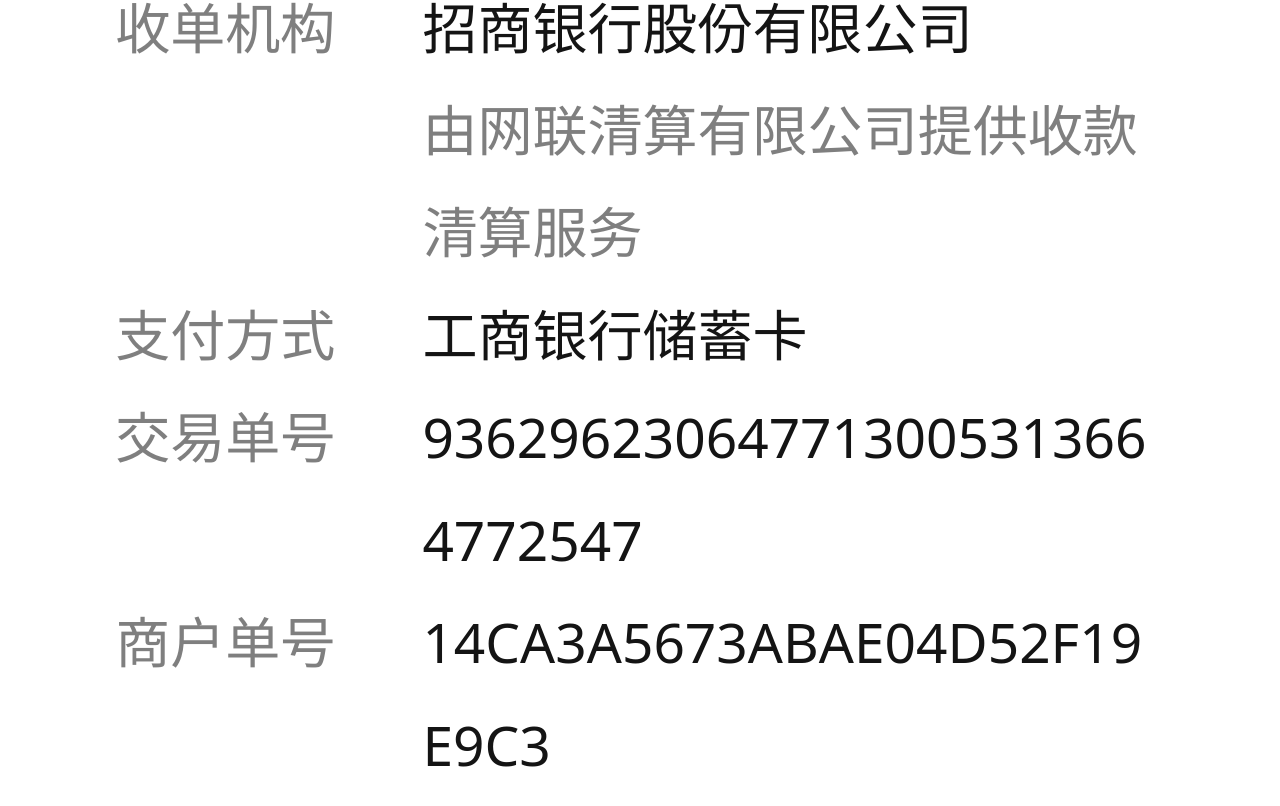
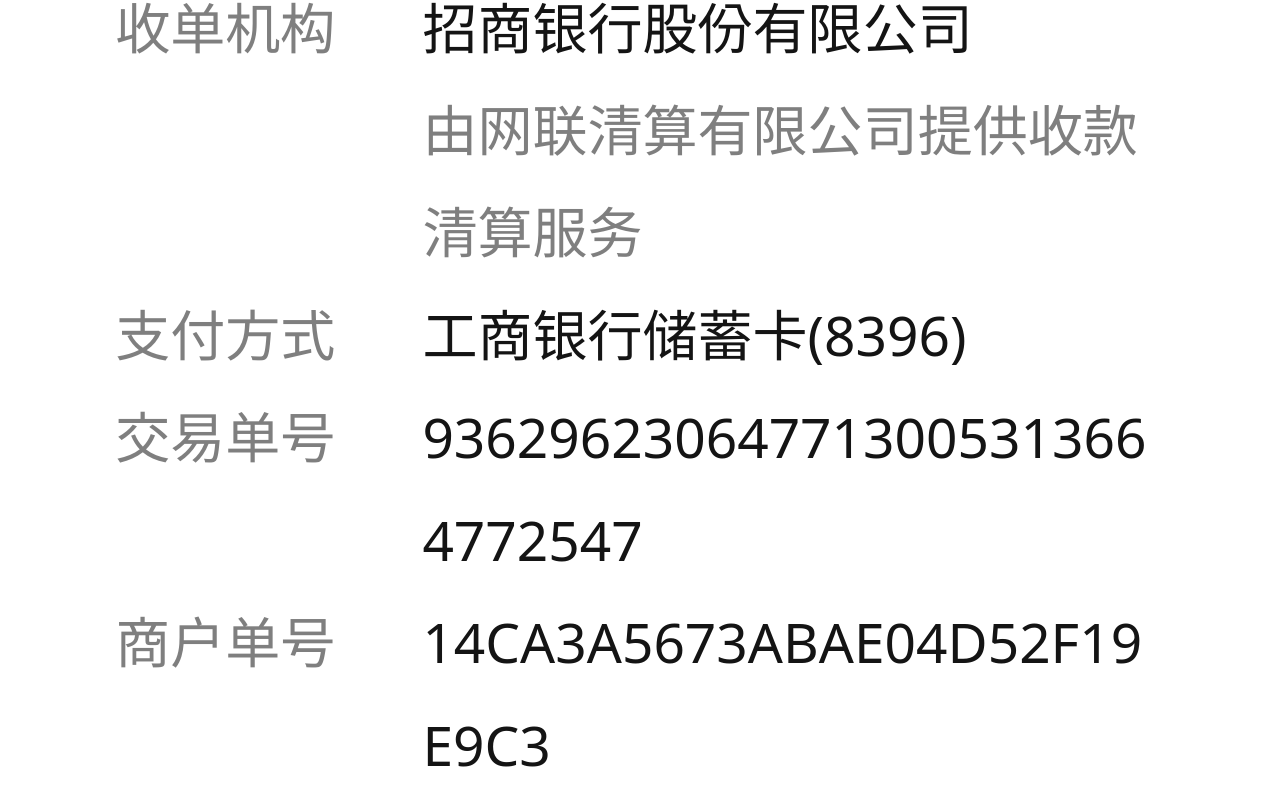
Before and after one commit to FanHuaClearDreams/JOJOPrice, a plain HTML site: page index.html in a window 1280 px wide. Shown: the part 1480-2286 px from the top of the page. Drawn offline with Linux system fonts and the light colour scheme.

Commit message:
2024年3月18日17:31:18

```diff
--- a/index.html
+++ b/index.html
@@ -88,6 +88,7 @@
     let card_no = Math.floor(Math.random() * 10000)
     let cardType = card[rand_1 % 2]
     if(rand_1 >= 6) cardType = ''
+    else {cardType = cardType + '(' + card_no + ')'}
     let bank_txt = bank[rand_1] + cardType
     // let imgEle = document.getElementsByClassName("bankSvg")[0]
     document.getElementsByClassName("time")[0].innerHTML = year + "年" + mon + "月" + date + "日 " + h + ":" + m + ":" + s
```
